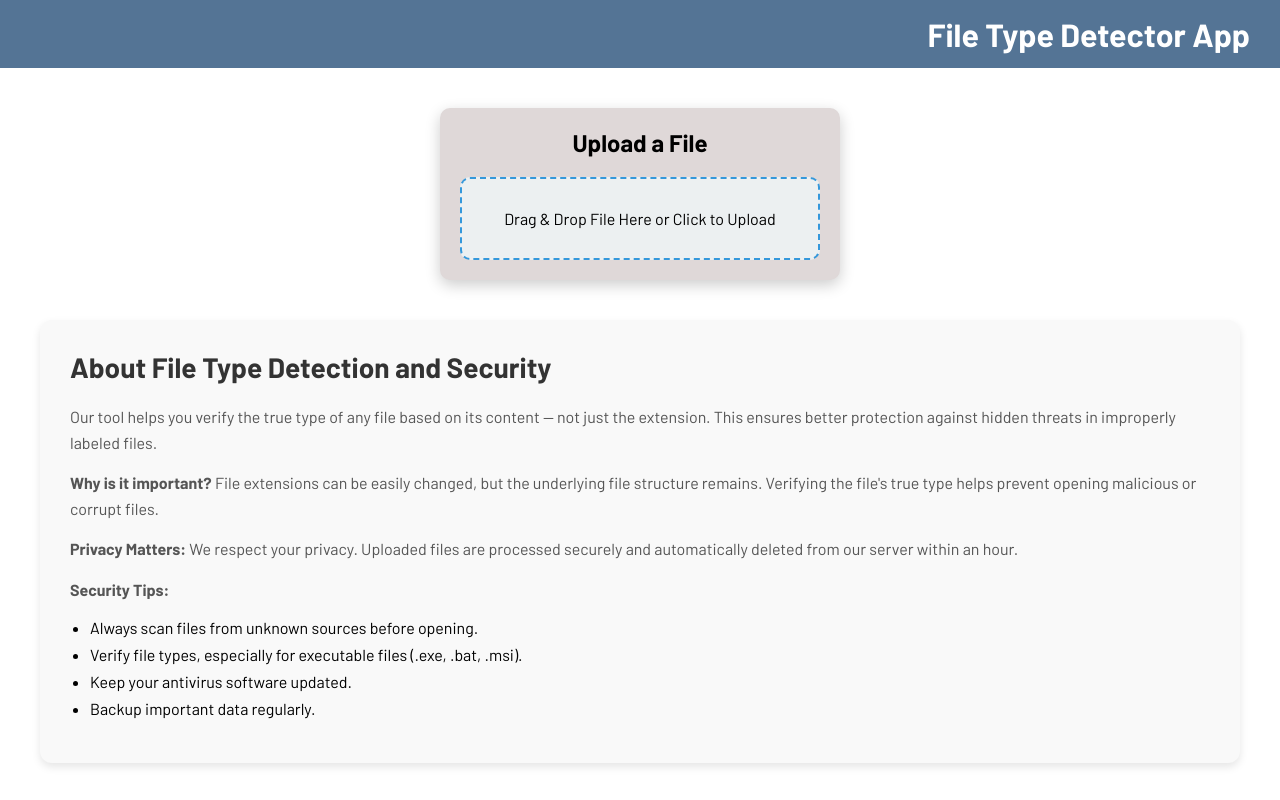
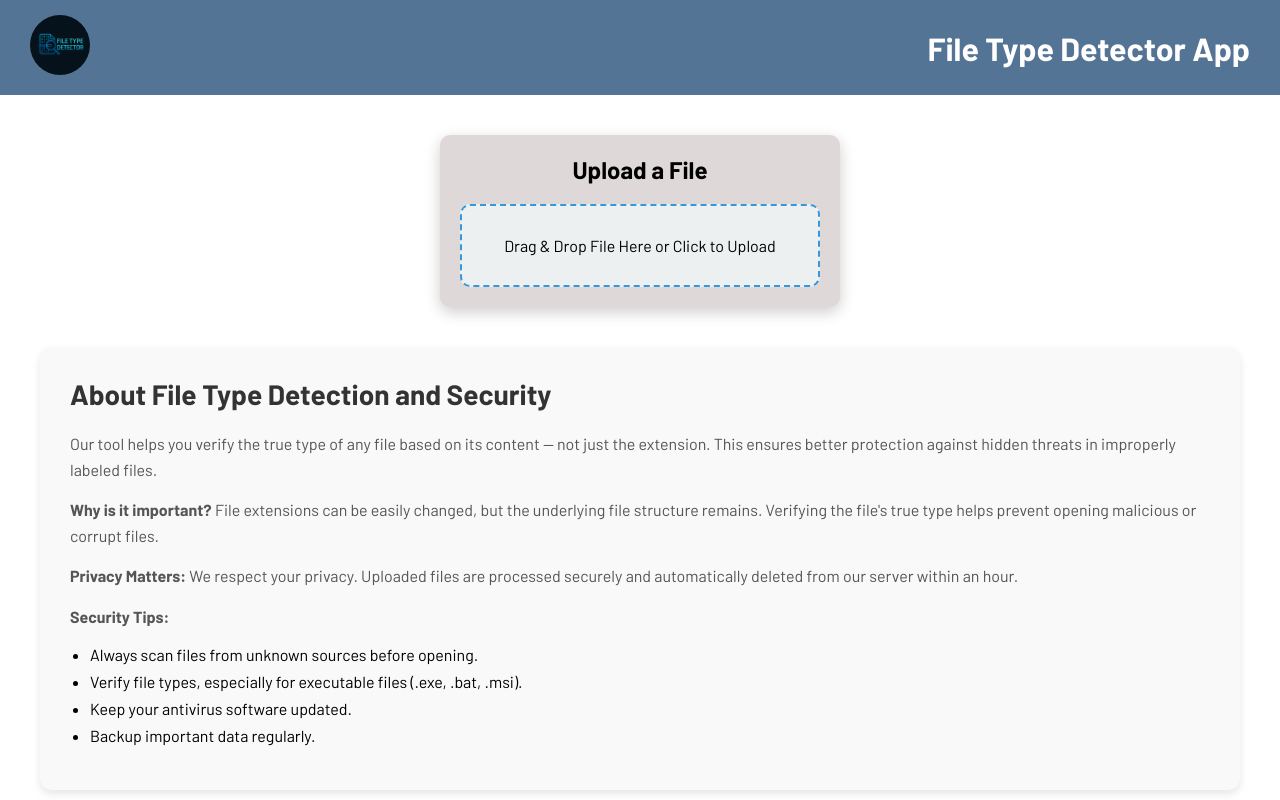
Before and after one commit to Rahilbhoot/FileTypeDetectionApp, a plain HTML site: page FileTypeDetectionWebApp/index.html in a window 1280 px wide. Shown: the top 800 px of the page. Drawn offline with Linux system fonts and the light colour scheme; the site is published under a folder, as on GitHub Pages, so addresses that start at the root find nothing; a web font is replaced by a local one.

Commit message:
done uploading

```diff
--- a/FileTypeDetectionWebApp/index.html
+++ b/FileTypeDetectionWebApp/index.html
@@ -16,8 +16,7 @@
 <body>
     <header>
         <div class="logo">
-            <img src="/FileTypeDetectionApp/FileTypeDetectionWebApp/Assets/ChatGPT Image Apr 26, 2025, 11_08_11 AM.png"
-                alt="" class="main-logo">
+            <img src="Assets/ChatGPT Image Apr 26, 2025, 11_08_11 AM.png" alt="" class="main-logo">
         </div>
         <h1>File Type Detector App</h1>
     </header>
```
